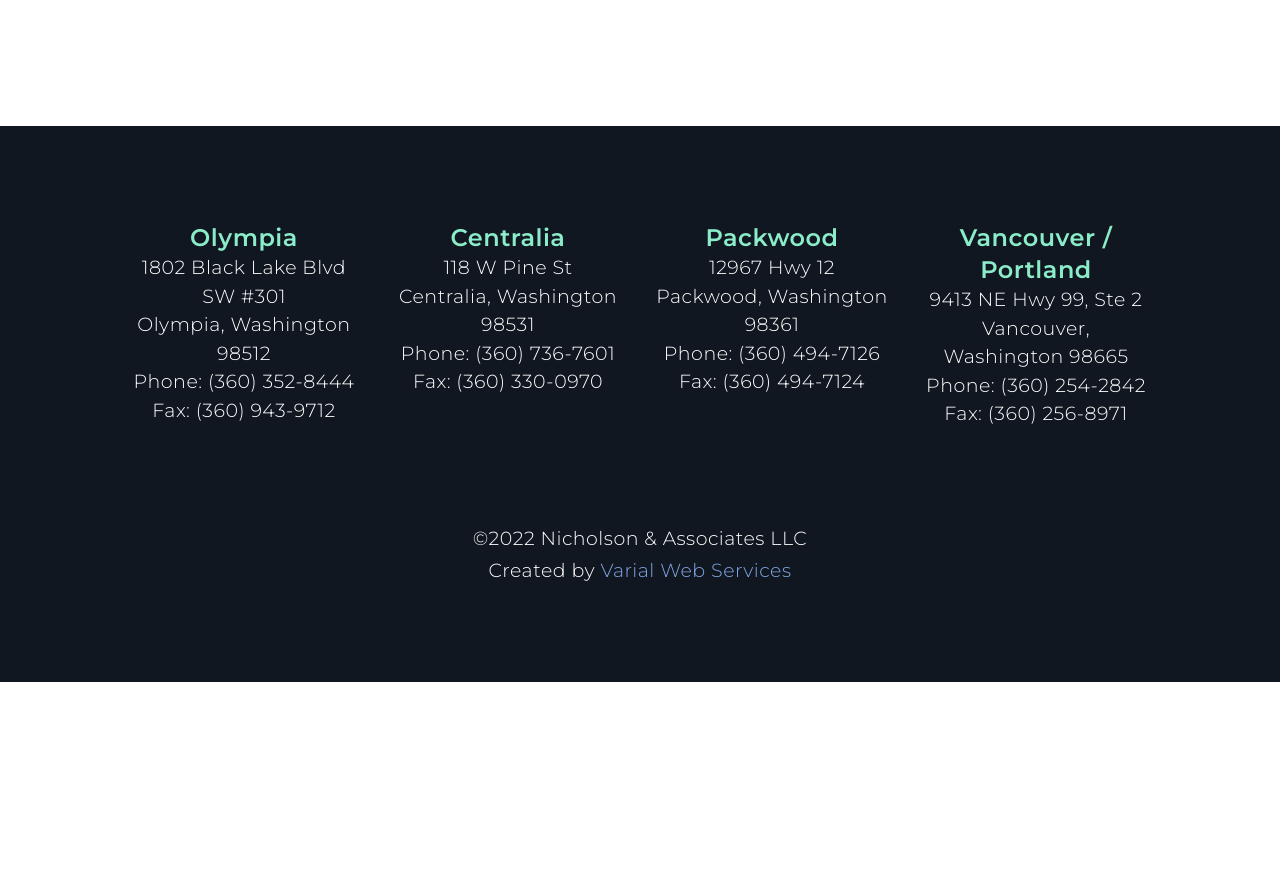
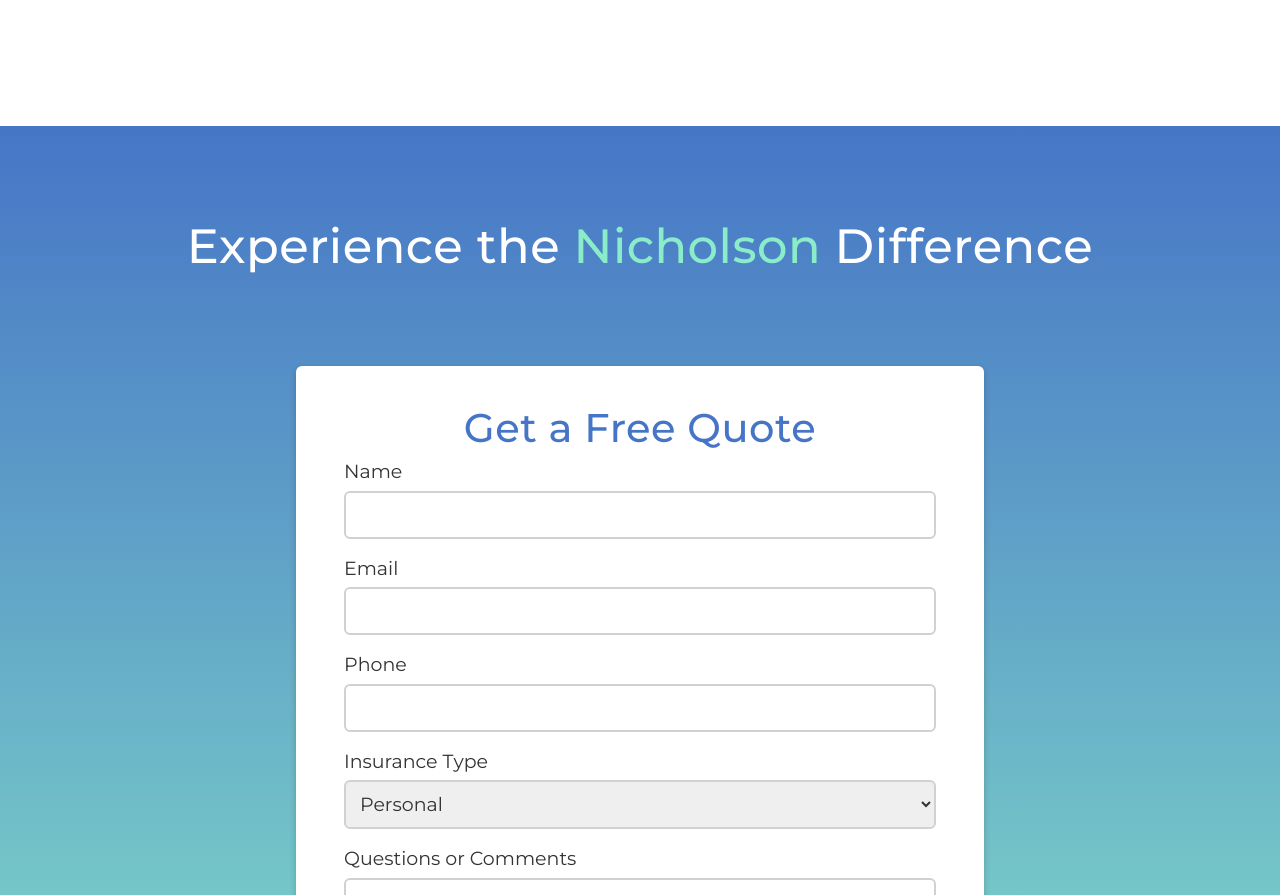
Before and after one commit to Varial-Web-Development/nicholson-website, a Next.js app: page / in a window 1280 px wide. Shown: the part 9243-10138 px from the top of the page. Before the commit the page ends 9925 px from the top, so only its background shows below. Built offline with nearby package versions, Linux system fonts and the light colour scheme.

Commit message:
Added free quote section to home page

```diff
--- /dev/null
+++ b/components/forms/free-quote.jsx
@@ -0,0 +1,37 @@
+export default function FreeQuoteForm() {
+  function handleSubmit(event) {
+    event.preventDefault()
+    console.log('test')
+  }
+
+  return (
+    <form onSubmit={handleSubmit} className="bg-white p-4 md:p-12 grid gap-4 rounded-md shadow-md w-full max-w-[688px]">
+      <span className="text-nicholson-blue-500 text-lg md:text-[28px] lg:text-[40px] text-center font-medium">Get a Free Quote</span>
+      <div className="grid gap-1">
+        <label htmlFor="name">Name</label>
+        <input name="name" className="w-full" required />
+      </div>
+      <div className="grid gap-1">
+        <label htmlFor="email">Email</label>
+        <input name="email" type="email" className="w-full" required />
+      </div>
+      <div className="grid gap-1">
+        <label htmlFor="phone">Phone</label>
+        <input name="phone" className="w-full" required />
+      </div>
+      <div className="grid gap-1">
+        <label htmlFor="insuranceType">Insurance Type</label>
+        <select required>
+          <option>Personal</option>
+          <option>Business</option>
+          <option>Life & Health</option>
+        </select>
+      </div>
+      <div className="grid gap-1">
+        <label htmlFor="comments">Questions or Comments</label>
+        <textarea name="comments" rows="4" className="w-full" />
+      </div>
+      <button className="action-button mt-4 shadow-sm">Get Quote</button>
+    </form>
+  )
+}
--- /dev/null
+++ b/components/pages/home/quote.jsx
@@ -0,0 +1,10 @@
+import FreeQuoteForm from "../../forms/free-quote";
+
+export default function QuoteSection() {
+  return (
+    <section className="section grid gap-8 md:gap-16 lg:gap-24 place-items-center bg-gradient-to-b from-nicholson-blue-500 to-nicholson-green-500">
+      <h2 className="text-white text-center">Experience the <span className="text-nicholson-green-500">Nicholson</span> Difference</h2>
+      <FreeQuoteForm />
+    </section>
+  )
+}
--- a/components/pages/home/spotlight.jsx
+++ b/components/pages/home/spotlight.jsx
@@ -1,7 +1,7 @@
 export default function SpotlightSection() {
   return (
     <section className="section grid gap-8 md:gap-16 lg:gap-24 place-items-center bg-nicholson-blue-500">
-      <h2 className="text-[26px] md:text-[40px] lg:text-5xl text-white">Company <span className="text-nicholson-green-500">Spotlight</span></h2>
+      <h2 className="text-[26px] md:text-[40px] lg:text-5xl text-white">Community <span className="text-nicholson-green-500">Spotlight</span></h2>
       <div className="bg-white px-8 py-14 md:px-12 md:py-[82px] rounded-full shadow-md">
         <img src="/img/stac-logo.svg" width="125" height="81" alt="Steamboat Tennis and Athletic Club" className="w-[176px]" />
       </div>
--- a/pages/index.jsx
+++ b/pages/index.jsx
@@ -9,6 +9,7 @@
 import TeamSection from "../components/pages/home/team";
 import TestimonialsSection from "../components/pages/home/testimonials";
 import ValuesSection from "../components/pages/home/values";
+import QuoteSection from "../components/pages/home/quote";
 
 export default function HomePage() {
   return (
@@ -26,6 +27,7 @@
         <CoverageSection />
         <SpotlightSection />
         <TestimonialsSection />
+        <QuoteSection />
       </main>
     </Layout>
   )
--- a/styles/globals.css
+++ b/styles/globals.css
@@ -4,9 +4,12 @@
 
 @layer base {
   h2 { @apply text-[26px] md:text-[40px] lg:text-5xl; }
+  input, select, textarea { @apply border-2 border-[#D1D1D1] rounded-md p-2.5 text-base md:text-[19px]; }
 }
+
 @layer components {
   .section { @apply p-4 pt-8 pb-12 md:px-[54px] md:pt-16 md:pb-24 lg:px-32 lg:pt-24 lg:pb-32; }
+  .action-button { @apply bg-nicholson-blue-500 text-white rounded-full py-2.5 px-10; }
 }
 
 body {
@@ -30,7 +33,7 @@
 }
 
 @media (min-width: 768px) {
-  p {
+  p, label {
     font-size: 19px;
   }
 }
```
